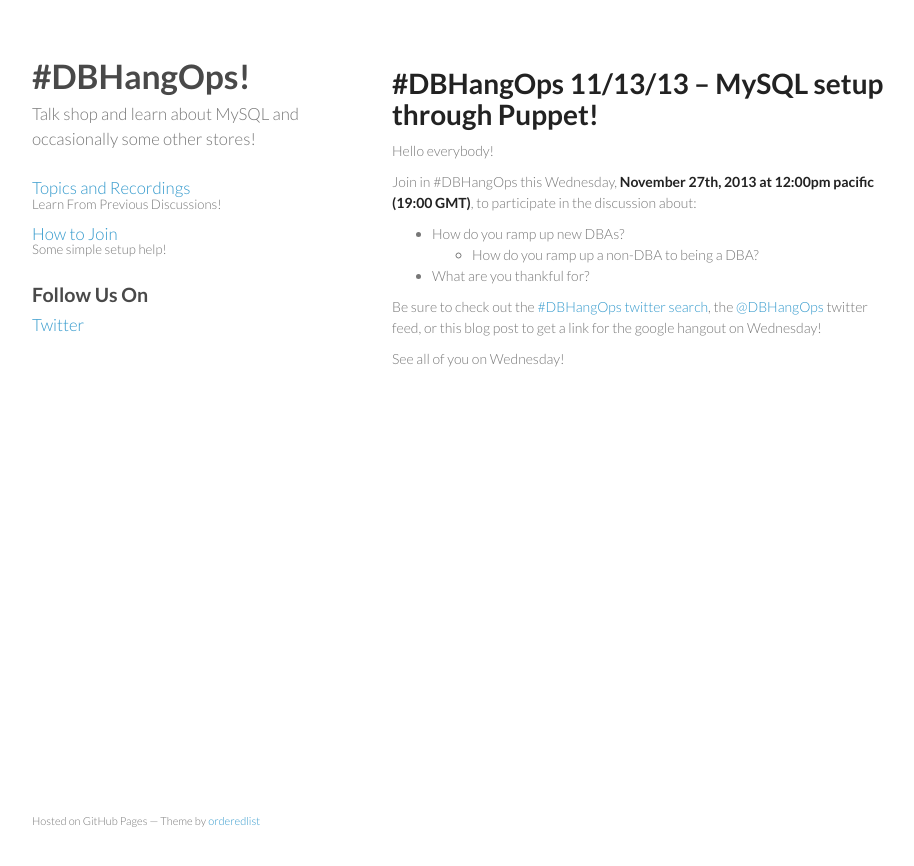
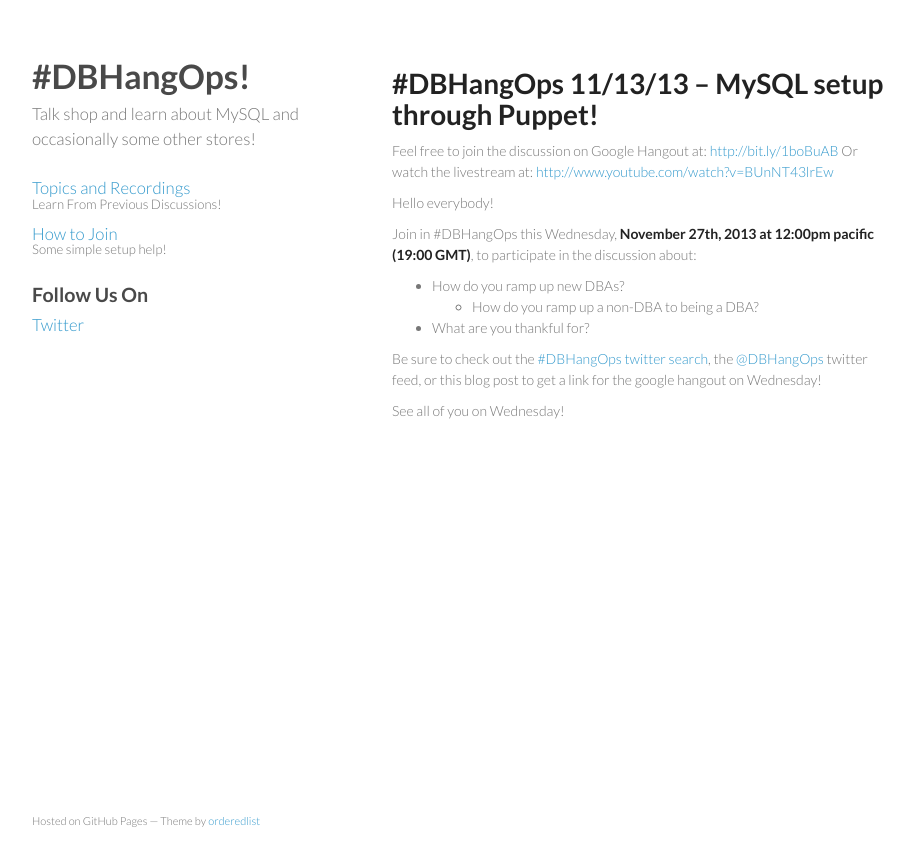
Before and after one commit to dbhangops/dbhangops.github.io, a Jekyll site: the page built from _posts/2013-11-26-dbhangops-112713-new-dbas.markdown, in a window 1280 px wide. Shown: the top 866 px of the page, without its empty margins (178-1092 px from the left). Built offline with Jekyll 4.4.1, drawn with Linux system fonts in a browser that asks for light colours; Markdown is read by kramdown in place of the engine named in the settings.

Commit message:
Adding links for GHanout and livestream for 11/27

```diff
--- a/_posts/2013-11-26-dbhangops-112713-new-dbas.markdown
+++ b/_posts/2013-11-26-dbhangops-112713-new-dbas.markdown
@@ -22,6 +22,9 @@
 \#DBHangOps 11/13/13 -- MySQL setup through Puppet!
 ========================================================
 
+Feel free to join the discussion on Google Hangout at: [http://bit.ly/1boBuAB](http://bit.ly/1boBuAB)
+Or watch the livestream at: [http://www.youtube.com/watch?v=BUnNT43lrEw](http://www.youtube.com/watch?v=BUnNT43lrEw)
+
 Hello everybody!
 
 Join in \#DBHangOps this Wednesday, **November 27th, 2013 at 12:00pm pacific (19:00 GMT)**, to participate in the discussion about:
```
